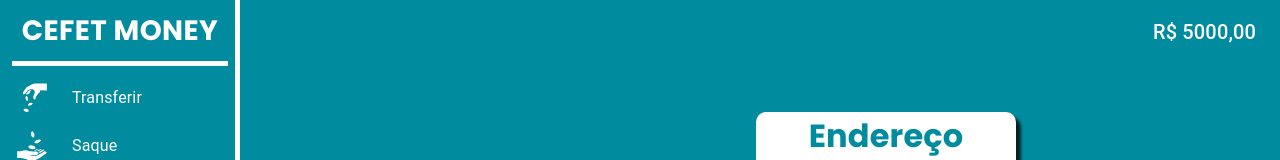
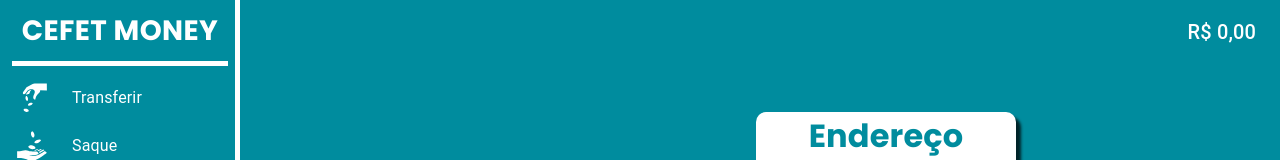
Before and after one commit to iurri283/WEB2, a React (Vite) app in the folder web2-front/: page /dadosPessoais in a window 1280 px wide. Shown: the top 160 px of the page. Built offline with nearby package versions, Linux system fonts and the light colour scheme.

Commit message:
deposito quase funcional

```diff
--- /dev/null
+++ b/web2-front/src/hooks/useUserAccount.js
@@ -0,0 +1,27 @@
+import { useState, useEffect } from "react";
+import { api } from "../utils/api";
+
+const useUserAccount = () => {
+  const token = localStorage.getItem("token");
+  const [account, setAccount] = useState({});
+
+  const handleGetUserAccount = async () => {
+    try {
+      const resposta = await api.get(`user/info`); // retorna nas informações do usuário, sua conta
+      console.log(resposta);
+      setAccount(resposta?.data?.account[0]);
+    } catch (error) {
+      console.error("Erro ao obter dados do usuário:", error);
+    }
+  };
+
+  useEffect(() => {
+    if (token) {
+      handleGetUserAccount();
+    }
+  }, [token]);
+
+  return account;
+};
+
+export default useUserAccount;
--- a/web2-front/src/pages/Deposito.jsx
+++ b/web2-front/src/pages/Deposito.jsx
@@ -9,9 +9,34 @@ import {
   Typography,
 } from "@mui/material";
 
+import { apiConta } from "../utils/api";
+import { useEffect, useState } from "react";
+import useUserAccount from "../hooks/useUserAccount";
+
 const drawerWidth = 240;
 
 function Deposito() {
+  const [reloadPage, setReloadPage] = useState(false);
+  const account = useUserAccount();
+
+  const realizarDeposito = async () => {
+    // pegar o cpf do usuario logado e o valor digitado no textfield
+    const body = { cpf: "987.654.321-09", valor: 1000 };
+    try {
+      const resposta = await apiConta.post(`deposito`, body);
+      console.log(resposta);
+      setReloadPage(true);
+    } catch (error) {
+      console.error("Erro ao tentar fazer o depósito:", error);
+    }
+  };
+
+  useEffect(() => {
+    if (reloadPage) {
+      window.location.reload();
+    }
+  }, [reloadPage]);
+
   return (
     <Box
       sx={{
@@ -32,7 +57,10 @@ function Deposito() {
       >
         <Toolbar style={{ display: "flex", justifyContent: "end" }}>
           <Typography variant="h6" noWrap component="div">
-            R$ 5000,00
+            {account?.saldoConta?.toLocaleString("pt-BR", {
+              style: "currency",
+              currency: "BRL",
+            }) || "R$ 0,00"}
           </Typography>
         </Toolbar>
       </AppBar>
@@ -102,6 +130,7 @@ function Deposito() {
                     color: "black",
                   },
                 }}
+                onClick={() => realizarDeposito()}
               >
                 Realizar Depósito
               </Button>
--- a/web2-front/src/pages/Home.jsx
+++ b/web2-front/src/pages/Home.jsx
@@ -8,30 +8,14 @@ import {
   Toolbar,
   Typography,
 } from "@mui/material";
-import { useEffect, useState } from "react";
-import { api } from "../utils/api";
+
+import useUserAccount from "../hooks/useUserAccount";
 
 const drawerWidth = 240;
 
 export default function Home() {
   const token = localStorage.getItem("token");
-  const [account, setAccount] = useState({});
-
-  const handleGetUserAccount = async () => {
-    try {
-      const resposta = await api.get(`user/info`); // retorna nas informações do usuário, sua conta
-      console.log(resposta);
-      setAccount(resposta?.data?.account[0]);
-    } catch (error) {
-      console.error("Erro ao obter dados do usuário:", error);
-    }
-  };
-
-  useEffect(() => {
-    if (token) {
-      handleGetUserAccount();
-    }
-  }, [token]);
+  const account = useUserAccount();
 
   return (
     <>
@@ -55,7 +39,10 @@ export default function Home() {
           >
             <Toolbar style={{ display: "flex", justifyContent: "end" }}>
               <Typography variant="h6" noWrap component="div">
-                R$ 5000,00
+                {account?.saldoConta?.toLocaleString("pt-BR", {
+                  style: "currency",
+                  currency: "BRL",
+                }) || "R$ 0,00"}
               </Typography>
             </Toolbar>
           </AppBar>
@@ -148,7 +135,12 @@ export default function Home() {
                     name="saldo"
                     label="Saldo"
                     variant="standard"
-                    value={account?.saldoConta || "R$ 0,00"}
+                    value={
+                      account?.saldoConta?.toLocaleString("pt-BR", {
+                        style: "currency",
+                        currency: "BRL",
+                      }) || "R$ 0,00"
+                    }
                   />
                 </Grid>
               </Grid>
--- a/web2-front/src/pages/PerfilUser.jsx
+++ b/web2-front/src/pages/PerfilUser.jsx
@@ -12,12 +12,14 @@ import {
 import { InputCep, InputCpf } from "../components/Mascaras";
 import axios from "axios";
 import { api } from "../utils/api";
+import useUserAccount from "../hooks/useUserAccount";
 
 const drawerWidth = 240;
 
 function PerfilUser() {
   const token = localStorage.getItem("token");
   const [user, setUser] = useState({});
+  const account = useUserAccount();
 
   const [cep, setCep] = useState("");
 
@@ -96,7 +98,10 @@ function PerfilUser() {
       >
         <Toolbar style={{ display: "flex", justifyContent: "end" }}>
           <Typography variant="h6" noWrap component="div">
-            R$ 5000,00
+            {account?.saldoConta?.toLocaleString("pt-BR", {
+              style: "currency",
+              currency: "BRL",
+            }) || "R$ 0,00"}
           </Typography>
         </Toolbar>
       </AppBar>
--- a/web2-front/src/pages/Saque.jsx
+++ b/web2-front/src/pages/Saque.jsx
@@ -9,9 +9,12 @@ import {
   Typography,
 } from "@mui/material";
 
+import useUserAccount from "../hooks/useUserAccount";
+
 const drawerWidth = 240;
 
 function Saque() {
+  const account = useUserAccount();
   return (
     <Box
       sx={{
@@ -32,7 +35,10 @@ function Saque() {
       >
         <Toolbar style={{ display: "flex", justifyContent: "end" }}>
           <Typography variant="h6" noWrap component="div">
-            R$ 5000,00
+            {account?.saldoConta?.toLocaleString("pt-BR", {
+              style: "currency",
+              currency: "BRL",
+            }) || "R$ 0,00"}
           </Typography>
         </Toolbar>
       </AppBar>
--- a/web2-front/src/pages/Transferencia.jsx
+++ b/web2-front/src/pages/Transferencia.jsx
@@ -9,10 +9,12 @@ import {
   Typography,
 } from "@mui/material";
 import { InputCpf } from "../components/Mascaras";
+import useUserAccount from "../hooks/useUserAccount";
 
 const drawerWidth = 240;
 
 function Transferencia() {
+  const account = useUserAccount();
   return (
     <Box
       sx={{
@@ -33,7 +35,10 @@ function Transferencia() {
       >
         <Toolbar style={{ display: "flex", justifyContent: "end" }}>
           <Typography variant="h6" noWrap component="div">
-            R$ 5000,00
+            {account?.saldoConta?.toLocaleString("pt-BR", {
+              style: "currency",
+              currency: "BRL",
+            }) || "R$ 0,00"}
           </Typography>
         </Toolbar>
       </AppBar>
--- a/web2-front/src/utils/api.jsx
+++ b/web2-front/src/utils/api.jsx
@@ -3,6 +3,14 @@ import axios from "axios";
 // instância da conexão local
 const api = axios.create({
   baseURL: "http://localhost:3000/api/", // Substitua pela sua URL base
+  timeout: 10000, // Tempo limite da solicitação em milissegundos (opcional)
+  headers: {
+    "Content-Type": "application/json", // Configuração de cabeçalhos personalizados (opcional)
+  },
+});
+
+const apiConta = axios.create({
+  baseURL: "http://localhost:3000/api/contas/", // Substitua pela sua URL base
   timeout: 10000, // Tempo limite da solicitação em milissegundos (opcional)
   headers: {
     "Content-Type": "application/json", // Configuração de cabeçalhos personalizados (opcional)
@@ -25,4 +33,4 @@ api.interceptors.request.use(
   }
 );
 
-export { api };
+export { api, apiConta };
```
Also changed, not shown: 1 other file (tests, documents, lock files or other folders).
